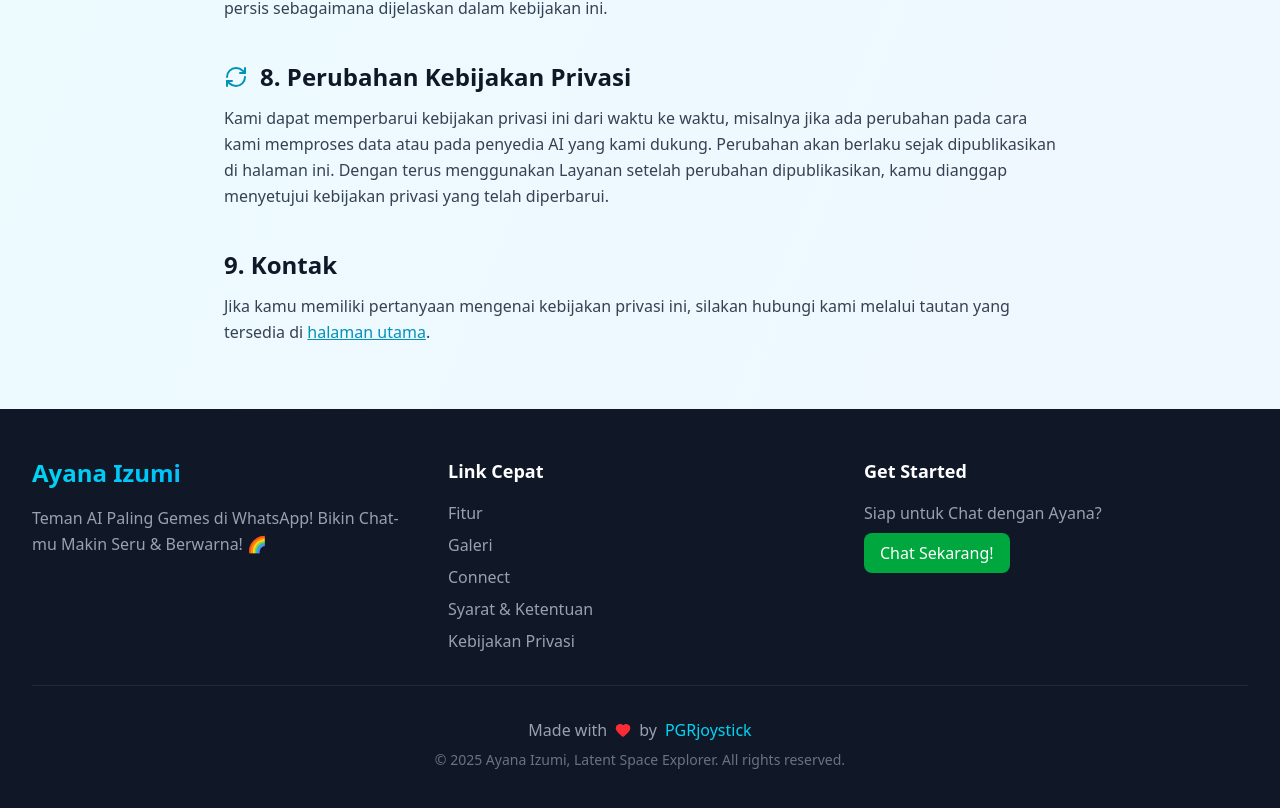
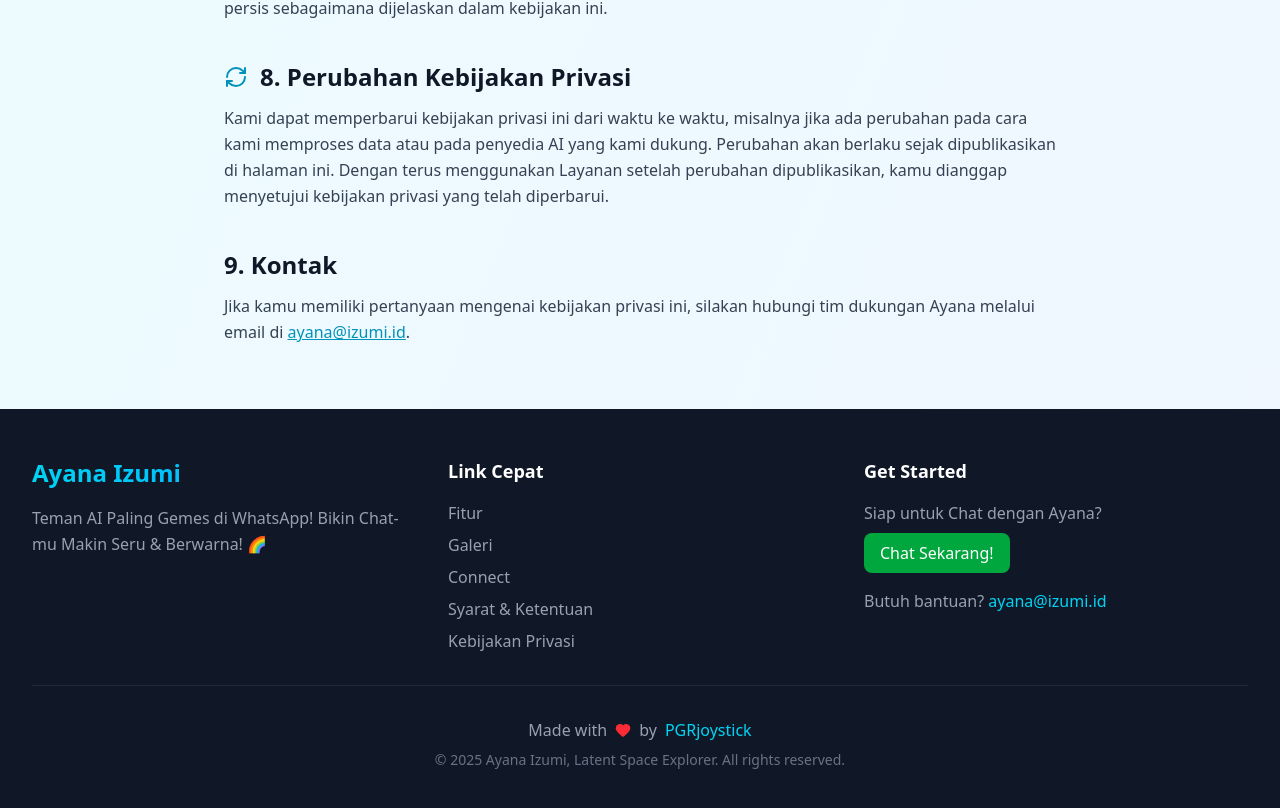
Before and after one commit to PGRjoystick/ayana-izumi-website, a Next.js app: page /privacy in a window 1280 px wide. Shown: the part 2337-3145 px from the top of the page. Built offline with nearby package versions, Linux system fonts and the light colour scheme.

Commit message:
- add email support

```diff
--- a/src/app/privacy/page.tsx
+++ b/src/app/privacy/page.tsx
@@ -259,13 +259,13 @@
             </h2>
             <p>
               Jika kamu memiliki pertanyaan mengenai kebijakan privasi ini,
-              silakan hubungi kami melalui tautan yang tersedia di{" "}
-              <Link
-                href="/#social"
+              silakan hubungi tim dukungan Ayana melalui email di{" "}
+              <a
+                href="mailto:ayana@izumi.id"
                 className="text-cyan-600 dark:text-cyan-300 hover:text-cyan-700 dark:hover:text-cyan-200 underline transition-colors"
               >
-                halaman utama
-              </Link>
+                ayana@izumi.id
+              </a>
               .
             </p>
           </section>
--- a/src/app/terms/page.tsx
+++ b/src/app/terms/page.tsx
@@ -216,13 +216,13 @@
             </h2>
             <p>
               Jika kamu memiliki pertanyaan mengenai syarat dan ketentuan ini,
-              silakan hubungi kami melalui tautan yang tersedia di{" "}
-              <Link
-                href="/#social"
+              silakan hubungi tim dukungan Ayana melalui email di{" "}
+              <a
+                href="mailto:ayana@izumi.id"
                 className="text-cyan-600 dark:text-cyan-300 hover:text-cyan-700 dark:hover:text-cyan-200 underline transition-colors"
               >
-                halaman utama
-              </Link>
+                ayana@izumi.id
+              </a>
               .
             </p>
           </section>
--- a/src/components/Footer.tsx
+++ b/src/components/Footer.tsx
@@ -52,6 +52,15 @@
               >
                 Chat Sekarang!
               </a>
+              <p className="text-gray-400 dark:text-gray-300 pt-2">
+                Butuh bantuan?{" "}
+                <a
+                  href="mailto:ayana@izumi.id"
+                  className="text-cyan-400 dark:text-cyan-300 hover:text-cyan-300 dark:hover:text-cyan-200 transition-colors"
+                >
+                  ayana@izumi.id
+                </a>
+              </p>
             </div>
           </div>
         </div>
```
